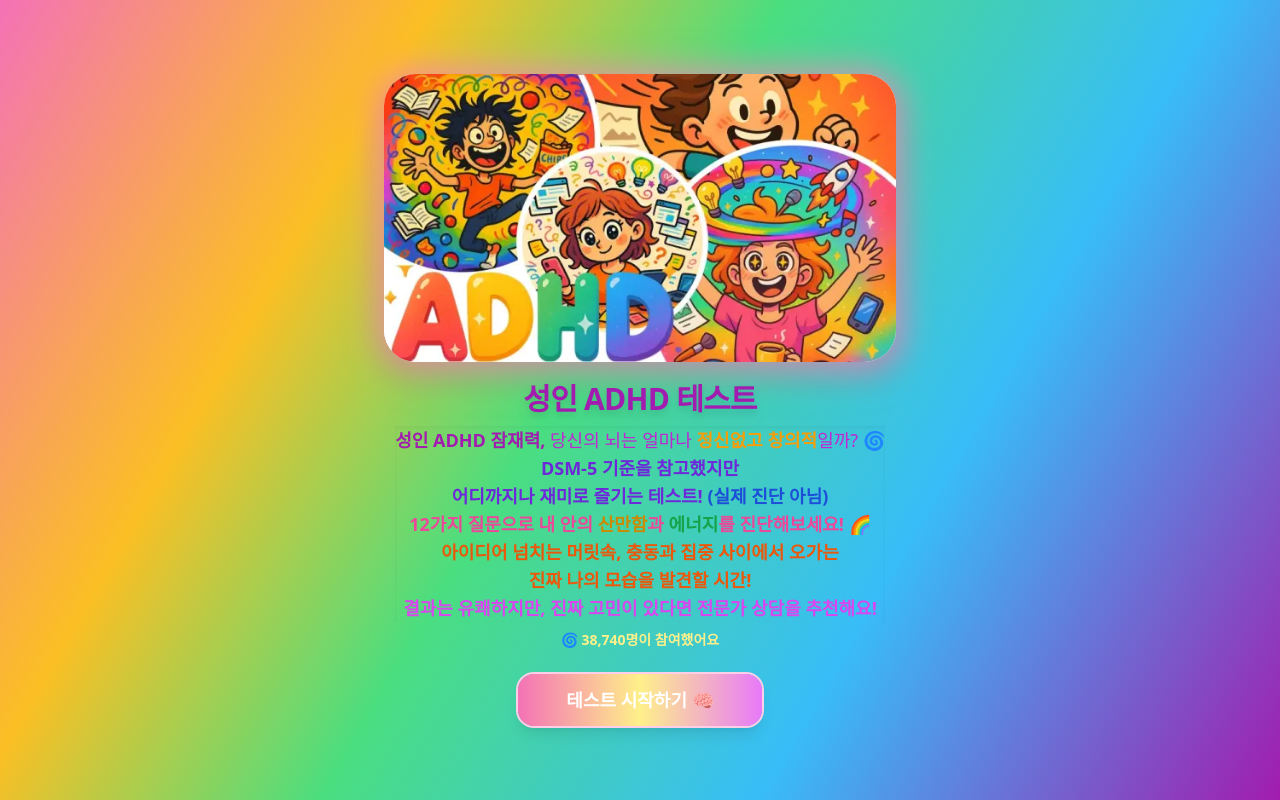
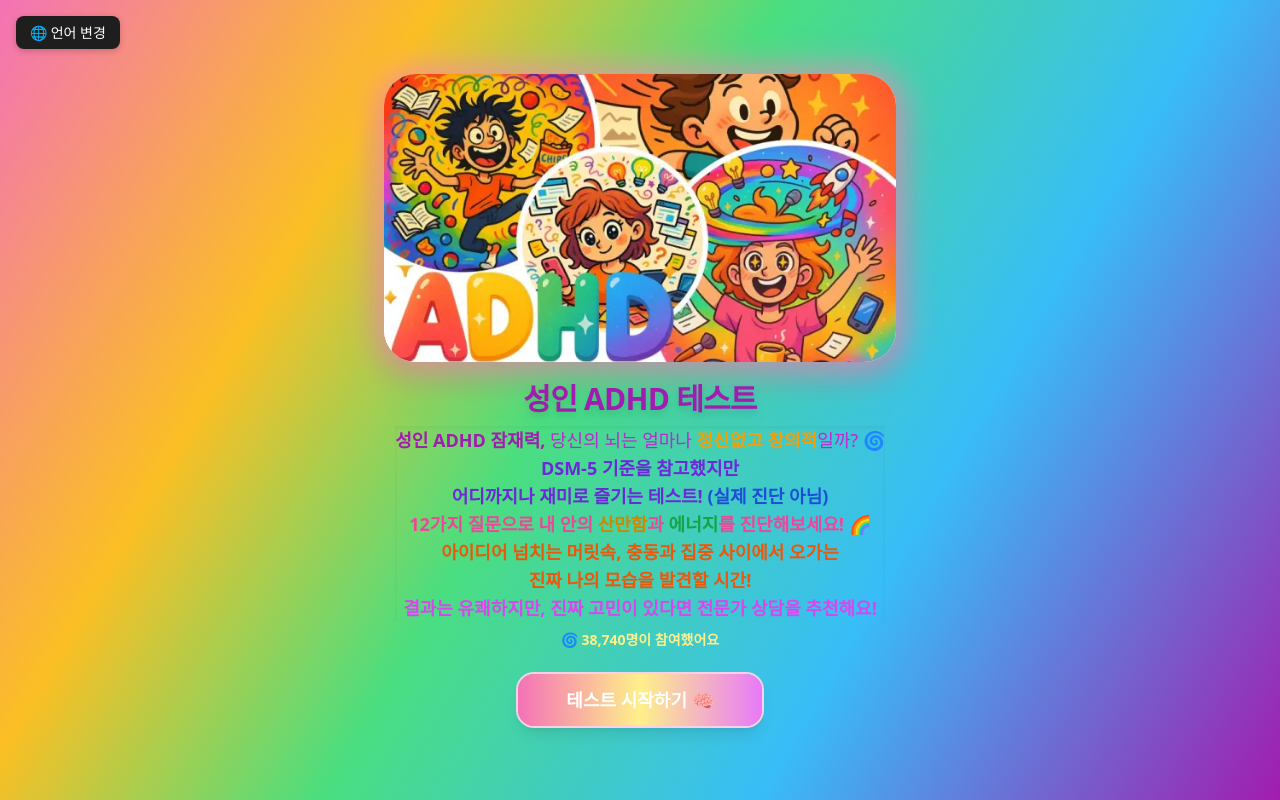
Before and after one commit to ParkHugh/TestHugh, a Next.js app: page /adhdtest in a window 1280 px wide. Built offline with nearby package versions, Linux system fonts and the light colour scheme; no server answers; the database is empty.

Commit message:
language

```diff
--- a/pages/_app.js
+++ b/pages/_app.js
@@ -1,69 +1,66 @@
+// pages/_app.js
+
 import "@/styles/globals.css";
 import Head from "next/head";
-import { useEffect, useState } from "react";
+import { useEffect } from "react";
 
 export default function App({ Component, pageProps }) {
-  const [showTranslate, setShowTranslate] = useState(false);
-
   useEffect(() => {
-    // 최초 방문 시에만 4초간 위젯 노출
-    if (!localStorage.getItem("translateWidgetShown")) {
-      setShowTranslate(true);
-      localStorage.setItem("translateWidgetShown", "1");
-    }
-
-    // 구글 번역 위젯 스크립트 삽입
     const script = document.createElement("script");
-    script.src = "//translate.google.com/translate_a/element.js?cb=googleTranslateElementInit";
+    script.src =
+      "//translate.google.com/translate_a/element.js?cb=googleTranslateElementInit";
     script.async = true;
     document.body.appendChild(script);
 
-    window.googleTranslateElementInit = function() {
+    window.googleTranslateElementInit = function () {
       new window.google.translate.TranslateElement(
         {
-          pageLanguage: "ko", // 기본 언어
-          includedLanguages: "en,ko,es", // 지원 언어
+          pageLanguage: "ko",
+          includedLanguages: "ko,en,es", // 원하는 언어 추가
           layout: window.google.translate.TranslateElement.InlineLayout.SIMPLE,
         },
         "google_translate_element"
       );
     };
-
-    return () => {
-      delete window.googleTranslateElementInit;
-    };
   }, []);
 
-  // 4초 후 자동으로 번역 위젯 숨김
-  useEffect(() => {
-    if (showTranslate) {
-      const timer = setTimeout(() => setShowTranslate(false), 4000); // 4초 후 숨김
-      return () => clearTimeout(timer);
+  const triggerTranslate = () => {
+    const select = document.querySelector("#google_translate_element select");
+    if (select) {
+      select.focus();
+      select.click(); // 드롭다운 열기
     }
-  }, [showTranslate]);
+  };
 
   return (
     <>
       <Head>
         <link rel="icon" href="/favicon.ico" />
       </Head>
-      {/* 처음 방문에만 4초간 번역 위젯 노출 */}
-      {showTranslate && (
-        <div
-          id="google_translate_element"
-          style={{
-            position: "fixed",
-            top: 12,
-            left: 12,
-            zIndex: 9999,
-            width: "120px",
-            background: "#fff",
-            borderRadius: 8,
-            boxShadow: "0 2px 8px 0 #0002",
-            padding: 4,
-          }}
-        />
-      )}
+
+      {/* 구글 번역 위젯 (숨김 처리) */}
+      <div id="google_translate_element" style={{ display: "none" }} />
+
+      {/* 깔끔한 커스텀 버튼 */}
+      <div
+        style={{
+          position: "fixed",
+          top: 16,
+          left: 16,
+          padding: "6px 14px",
+          backgroundColor: "#1e1e1e",
+          color: "#fff",
+          borderRadius: "8px",
+          boxShadow: "0 2px 6px #0003",
+          fontSize: "14px",
+          cursor: "pointer",
+          zIndex: 9999,
+        }}
+        onClick={triggerTranslate}
+      >
+        🌐 언어 변경
+      </div>
+
       <Component {...pageProps} />
     </>
   );
--- a/src/styles/globals.css
+++ b/src/styles/globals.css
@@ -2,31 +2,22 @@
 @tailwind components;
 @tailwind utilities;
 
-/* 구글 번역 위젯 크기/폰트 줄이기 */
+/* ✅ 구글 번역 위젯 완전 숨기기 + 배지 제거 */
 #google_translate_element {
-  overflow: hidden;
-  width: 75px !important;
-  height: 22px !important;
+  display: none !important;
+}
+
+.goog-te-banner-frame.skiptranslate,
+.goog-logo-link,
+.goog-te-gadget span,
+.goog-te-gadget-simple img {
+  display: none !important;
 }
 
 .goog-te-gadget {
-  font-size: 11px !important;
-  height: 22px !important;
-  padding: 2px !important;
-}
-.goog-te-gadget-simple {
-  font-size: 11px !important;
-  padding: 2px 4px !important;
-  border-radius: 6px !important;
-  background: rgba(255,255,255,0.8) !important; /* 살짝 투명한 흰 배경 */
-  box-shadow: 0 2px 8px 0 rgba(0,0,0,0.05) !important;
+  font-size: 0 !important;
 }
 
-.goog-te-combo {
-  font-size: 10px !important;
-  height: 20px !important;
-  min-width: 50px !important;
-  max-width: 70px !important;
-  padding: 0 2px !important;
-  margin: 0 !important;
+body {
+  top: 0 !important;
 }
--- a/src/tests/adhdtest/AdhdTest.jsx
+++ b/src/tests/adhdtest/AdhdTest.jsx
@@ -22,8 +22,8 @@
 
   // 결과 매칭
   if (IA <= 2 && HI <= 2) return 'low_ia_low_hi';
-  if ((IA === 3 || IA === 4) && HI <= 2) return 'mid_ia_low_hi';
-  if (IA <= 2 && (HI === 3 || HI === 4)) return 'low_ia_mid_hi';
+  if ((IA === 3 || IA === 4 || IA === 5) && HI <= 2) return 'mid_ia_low_hi';
+  if (IA <= 2 && (HI === 3 || HI === 4 || HI === 5)) return 'low_ia_mid_hi';
   if ((IA === 3 || IA === 4) && (HI === 3 || HI === 4)) return 'mid_ia_mid_hi';
   if (IA >= 5 && HI >= 5) return 'high_ia_high_hi';
   // 기타 경우는 중간으로
--- a/src/tests/booktest/result.js
+++ b/src/tests/booktest/result.js
@@ -49,7 +49,7 @@
       • ✅ 책을 읽으며 실제로 써먹을 포인트를 체크합니다.<br />
       • 📅 읽은 내용을 바로 일상에 적용해보는 성향.<br />
       <b>추천 독서법:</b> 요점 정리, 독서 후 액션플랜 실천<br />
-      <b>추천 장르:</b> 자기계발, 경제, 실용서, 역사, 기술서<br />
+      <b>추천 장르:</b> 자기계발, 경제, 실용서, 기술서<br />
       <b>공감 한마디:</b> "읽은 책은 내 삶에 바로 써먹어야 제맛!"<br /><br />
       당신은 책을 통해 실질적인 팁이나 정보를 얻는 것을 중요하게 여깁니다.
       무작정 읽기보다는 ‘이걸 어떻게 활용할 수 있을까?’를 고민하며 책장을 넘깁니다.
```
